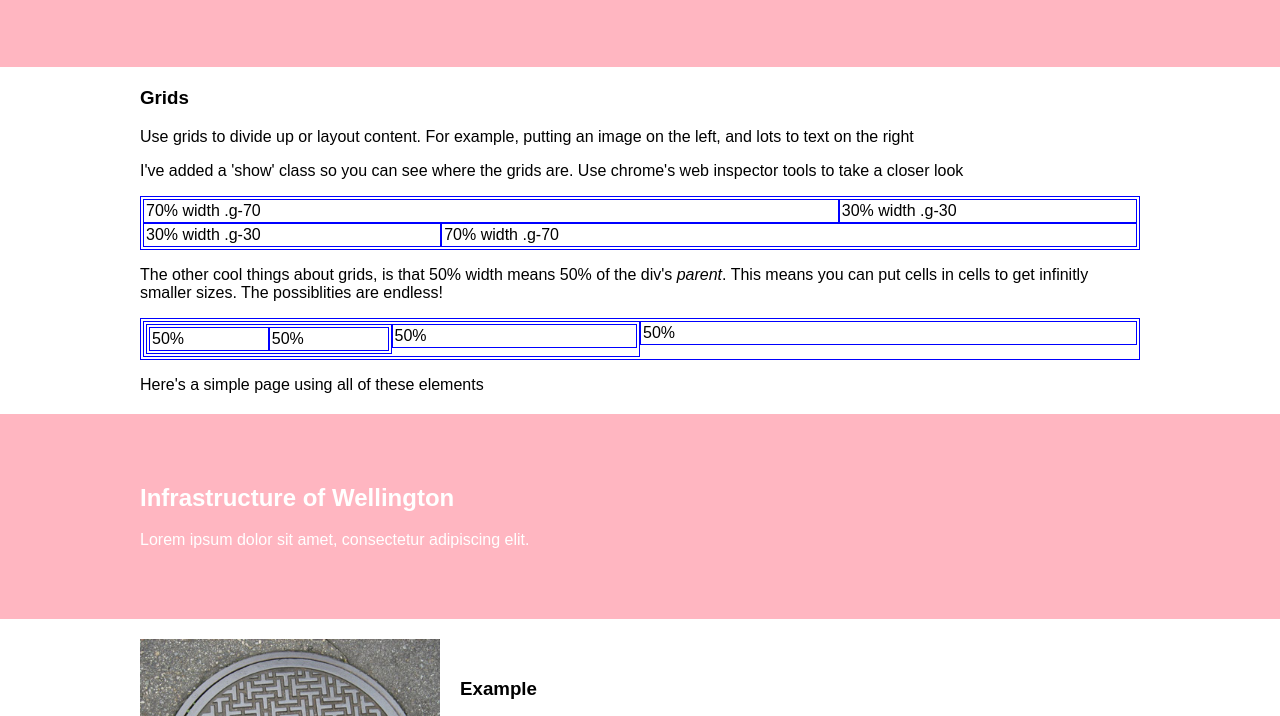
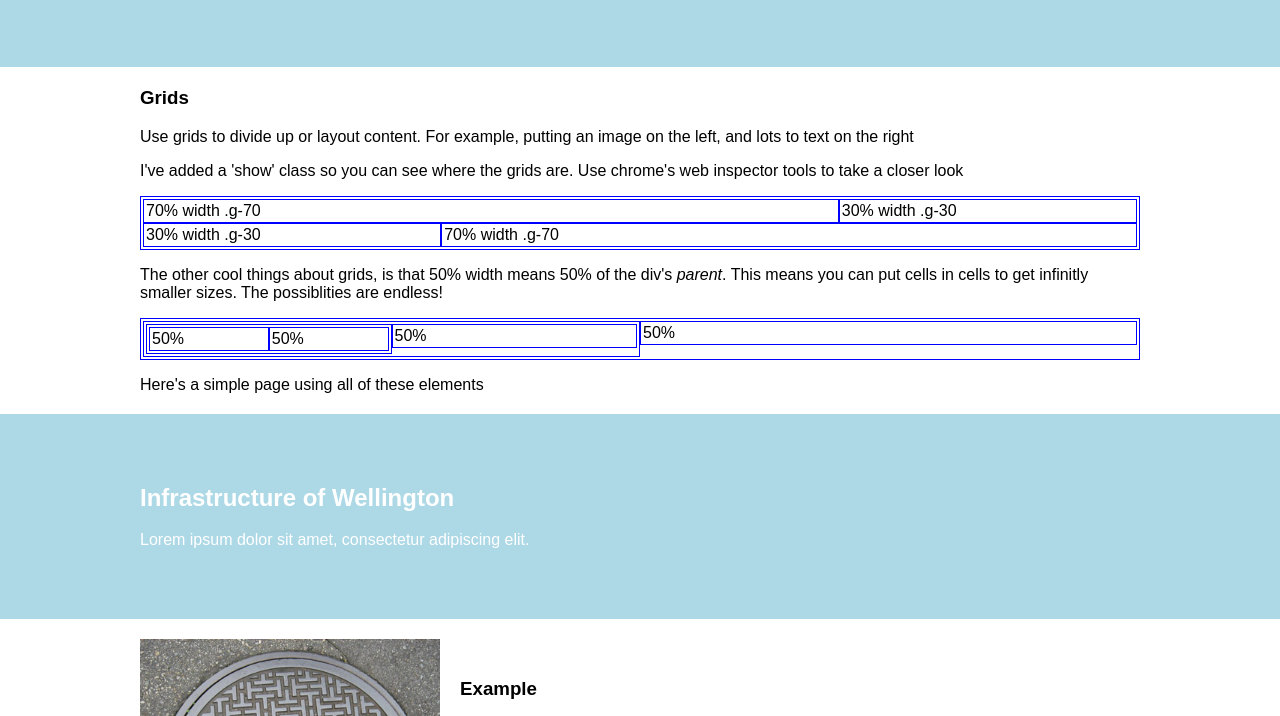
Before and after one commit to sarahkneebone/mddn201, a plain HTML site: page index.html in a window 1280 px wide. Shown: the part 503-1219 px from the top of the page. Drawn offline with Linux system fonts and the light colour scheme.

Commit message:
Update style.css

```diff
--- a/css/style.css
+++ b/css/style.css
@@ -18,7 +18,7 @@ section{
 }
 
 header{
-	background-color: lightPink;
+	background-color: lightBlue;
 	color: white; /* more readable on an orange background */
 	padding-top: 50px;
 	padding-bottom: 50px;
```
